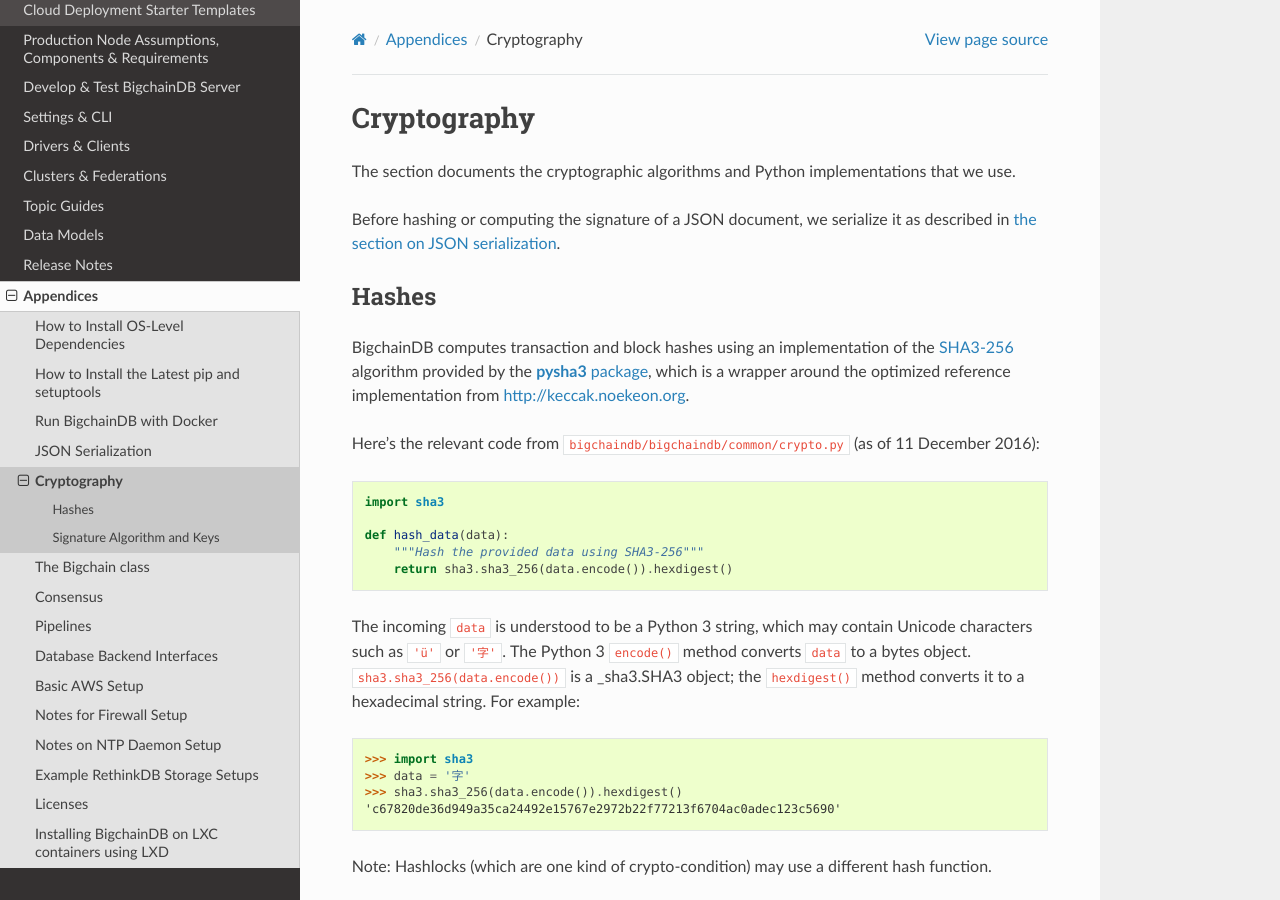
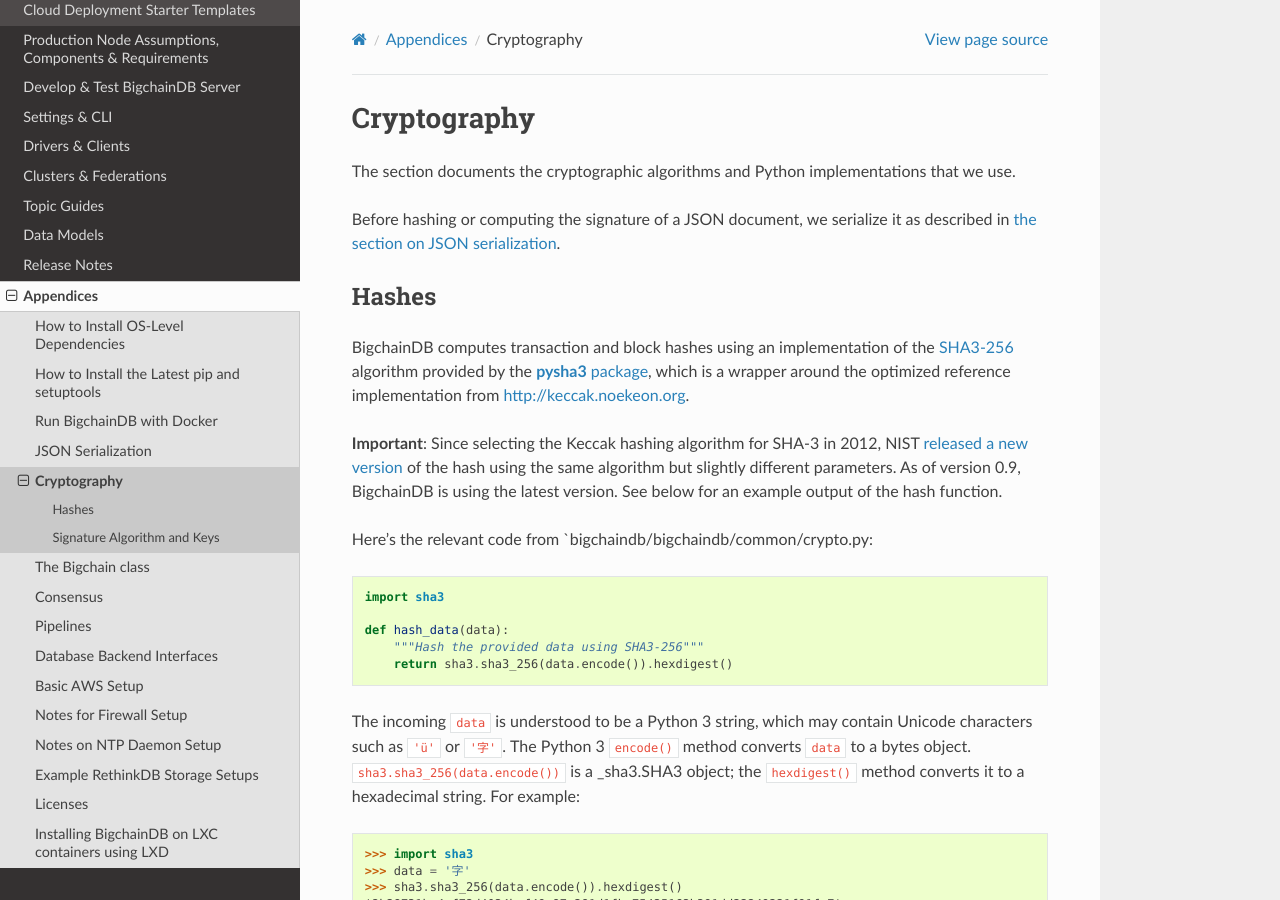
Before and after one commit to bigchaindb/bigchaindb, a Sphinx documentation site: the page built from docs/server/source/appendices/cryptography.md, in a window 1280 px wide and 900 px high. Built offline with Sphinx 7.4.7 and the Read the Docs theme 2.0.0, drawn with Linux system fonts in a browser that asks for light colours; pages that are not in the unit, such as notebooks, are missing from menus; some of the changed text lies outside the part shown.

Commit message:
update pysha3 to 1.0b1, sha3 NIST 2015 standard

````diff
--- a/docs/server/source/appendices/cryptography.md
+++ b/docs/server/source/appendices/cryptography.md
@@ -15,8 +15,9 @@
 which is a wrapper around the optimized reference implementation
 from [http://keccak.noekeon.org](http://keccak.noekeon.org).
 
-Here's the relevant code from `bigchaindb/bigchaindb/common/crypto.py`
-(as of 11 December 2016):
+**Important**: Since selecting the Keccak hashing algorithm for SHA-3 in 2012, NIST [released a new version](https://en.wikipedia.org/wiki/SHA-3#cite_note-14) of the hash using the same algorithm but slightly different parameters. As of version 0.9, BigchainDB is using the latest version. See below for an example output of the hash function.
+
+Here's the relevant code from `bigchaindb/bigchaindb/common/crypto.py:
 
 ```python
 import sha3
@@ -37,7 +38,10 @@
 >>> import sha3
 >>> data = '字'
 >>> sha3.sha3_256(data.encode()).hexdigest()
-'c67820de36d949a35ca24492e15767e2972b22f77213f6704ac0adec123c5690'
+'2b38731ba4ef72d4034bef49e87c381d1fbe75435163b391dd33249331f91fe7'
+>>> data = 'hello world'
+>>> sha3.sha3_256(data.encode()).hexdigest()
+'644bcc7e564373040999aac89e7622f3ca71fba1d972fd94a31c3bfbf24e3938'
 ```
 
 Note: Hashlocks (which are one kind of crypto-condition)
--- a/setup.py
+++ b/setup.py
@@ -61,7 +61,7 @@
     # TODO Consider not installing the db drivers, or putting them in extras.
     'rethinkdb~=2.3',  # i.e. a version between 2.3 and 3.0
     'pymongo~=3.4',
-    'pysha3>=0.3',
+    'pysha3==1.0b1',
     'cryptoconditions>=0.5.0',
     'statsd>=3.2.1',
     'python-rapidjson>=0.0.8',
````
